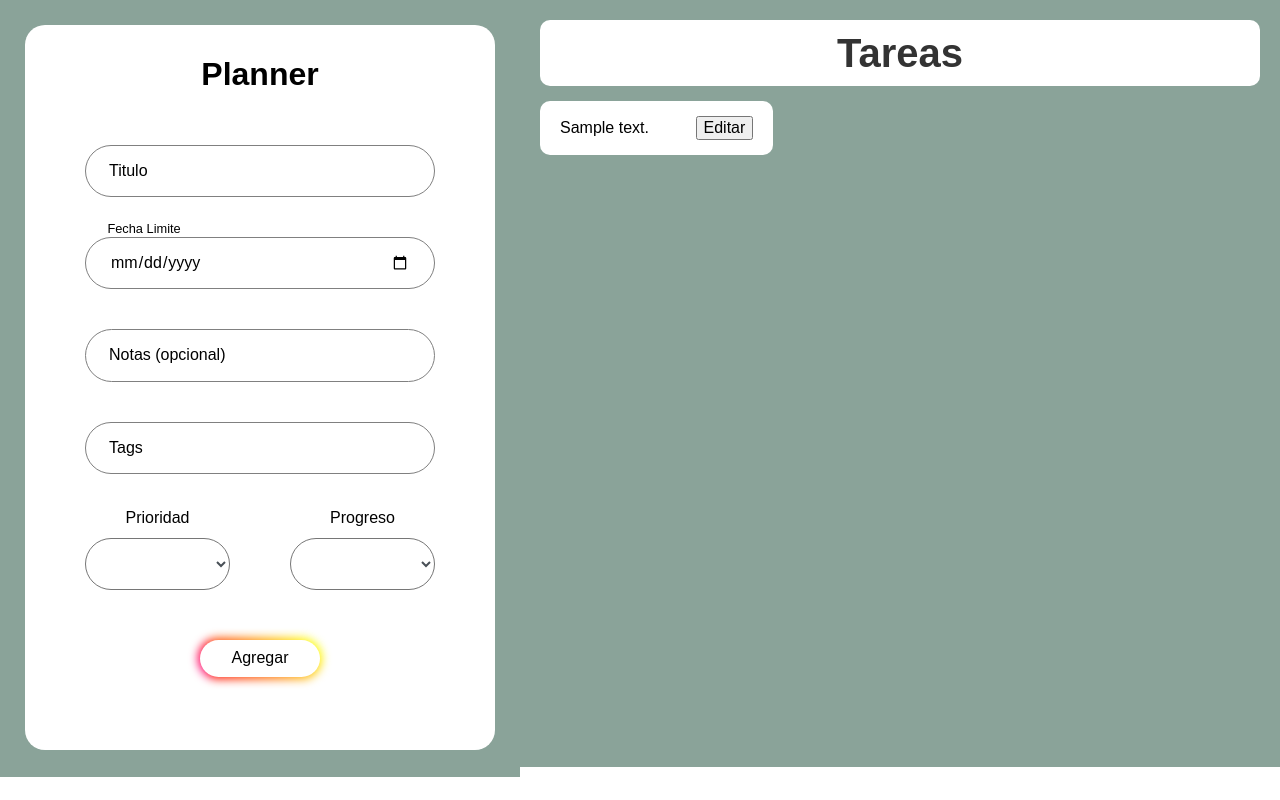
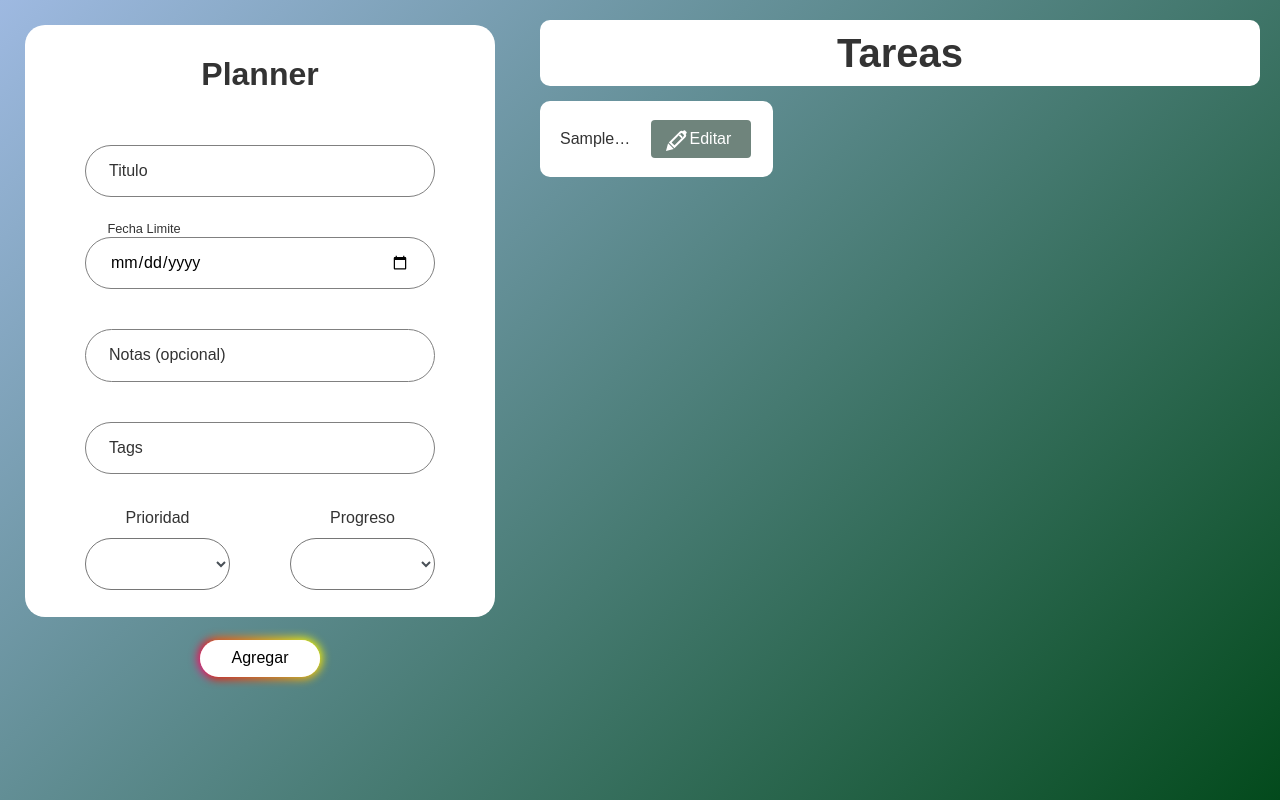
Before and after one commit to isaacbc10/tarea_algoritmoii, a Flask app: template templates/index.html in a window 1280 px wide. Run offline with Flask 3, Linux system fonts and the light colour scheme; the template is opened without the code that fills it: most values are stand-ins (such as "Sample title", 1, 10 or a date in 2020); some libraries are stand-ins or nearby versions.

Commit message:
se cambio el background de la pagina web, ademas de agregar estilos a el boton de editar y se reeacomodaron los heigth de el espacio de las tareas y el planner

```diff
--- a/static/styles.css
+++ b/static/styles.css
@@ -6,6 +6,15 @@ body {
     margin: 0;
     padding: 0;
 }
+body {
+    margin: 0;
+    padding: 0;
+    font-family: Arial, sans-serif;
+    background: linear-gradient(135deg, #9eb9e1, #034a1c);
+    height: 100vh;
+    display: flex;
+    color: #333;
+}
 
 .form {
     padding: 25px;
@@ -13,8 +22,8 @@ body {
     width: 500px;
     text-align: center;
     justify-content: center;
-    background-color: #8aa399;
-    height: 100%;
+    background: #ff000000;
+    height: 590px;
 }
 
 .container-form {
@@ -201,8 +210,8 @@ label {
 
 .tareas {
     width: 100%;
-    height: 100%;
-    background-color: #8aa399;
+    height: 590px;
+    background: rgba(255, 0, 0, 0);
     padding: 20px;
     margin: 0;
     display: flex;
@@ -350,3 +359,66 @@ label {
 #editForm label {
     margin: 10px;
 }
+.gg-pen {
+    box-sizing: border-box;
+    position: relative;
+    display: inline-block;
+    transform: rotate(-45deg) scale(var(--ggs, 1));
+    width: 14px;
+    height: 4px;
+    border-right: 2px solid transparent;
+    box-shadow: 0 0 0 2px, inset -2px 0 0;
+    border-top-right-radius: 1px;
+    border-bottom-right-radius: 1px;
+    margin-right: 5px; /* Adjusted for spacing */
+    vertical-align: middle; /* Aligns icon with text */
+}
+.gg-pen::after,
+.gg-pen::before {
+    content: "";
+    display: block;
+    box-sizing: border-box;
+    position: absolute;
+}
+.gg-pen::before {
+    background: currentColor;
+    border-left: 0;
+    right: -6px;
+    width: 3px;
+    height: 4px;
+    border-radius: 1px;
+    top: 0;
+}
+.gg-pen::after {
+    width: 8px;
+    height: 7px;
+    border-top: 4px solid transparent;
+    border-bottom: 4px solid transparent;
+    border-right: 7px solid;
+    left: -11px;
+    top: -2px;
+}
+.editar-tarea {
+    display: flex;
+    align-items: center;
+}
+.editar-tarea {
+    display: flex;
+    align-items: center;
+    background-color: #6f847c; /* Green background */
+    border: none;
+    color: white;
+    padding: 10px 20px;
+    text-align: center;
+    text-decoration: none;
+    font-size: 16px;
+    margin: 4px 2px;
+    cursor: pointer;
+    border-radius: 4px;
+    transition-duration: 0.4s; /* Animation duration */
+}
+.editar-tarea:hover {
+    background-color: white; /* White background on hover */
+    color: black; /* Black text on hover */
+    border: 2px solid #6f847c; /* Green border on hover */
+}
--- a/templates/index.html
+++ b/templates/index.html
@@ -69,7 +69,9 @@
             <div class="tarea">
                 <div class="titulo-tarea" data-id="{{ tarea.descripcion }}">
                     <span>{{ tarea.descripcion }}</span>
-                    <button class="editar-tarea" data-id="{{ tarea.descripcion }}">Editar</button>
+                    <button class="editar-tarea" data-id="{{ tarea.descripcion }}">
+                        <i class="gg-pen"></i> Editar
+                    </button>
                 </div>
                 <div class="detalle-tarea" data-id="{{ tarea.descripcion }}">
                     <p>Descripción: {{ tarea.descripcion }}</p>
```
